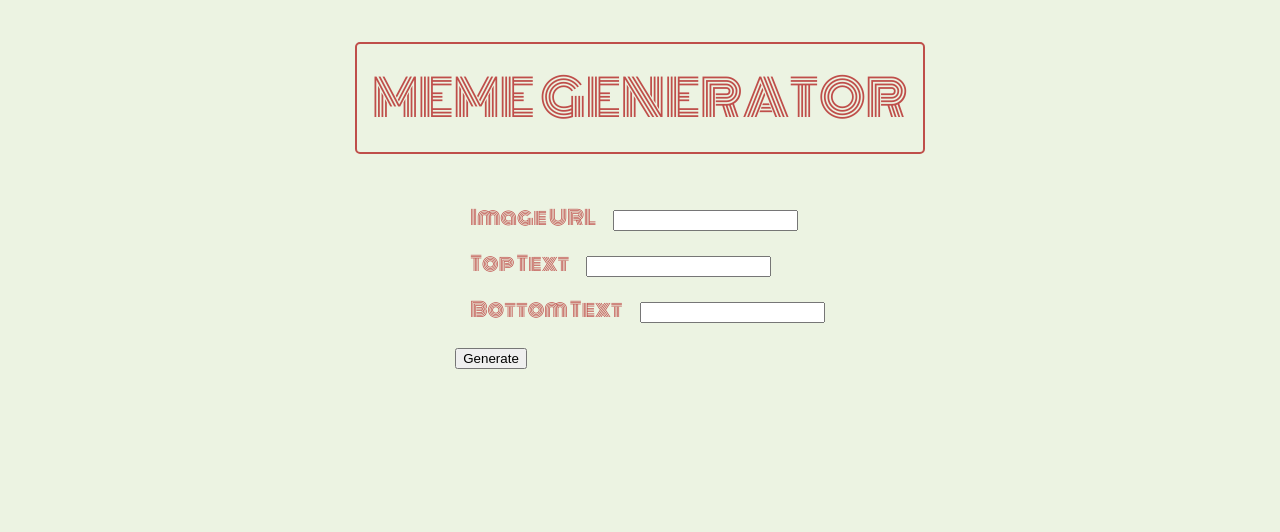
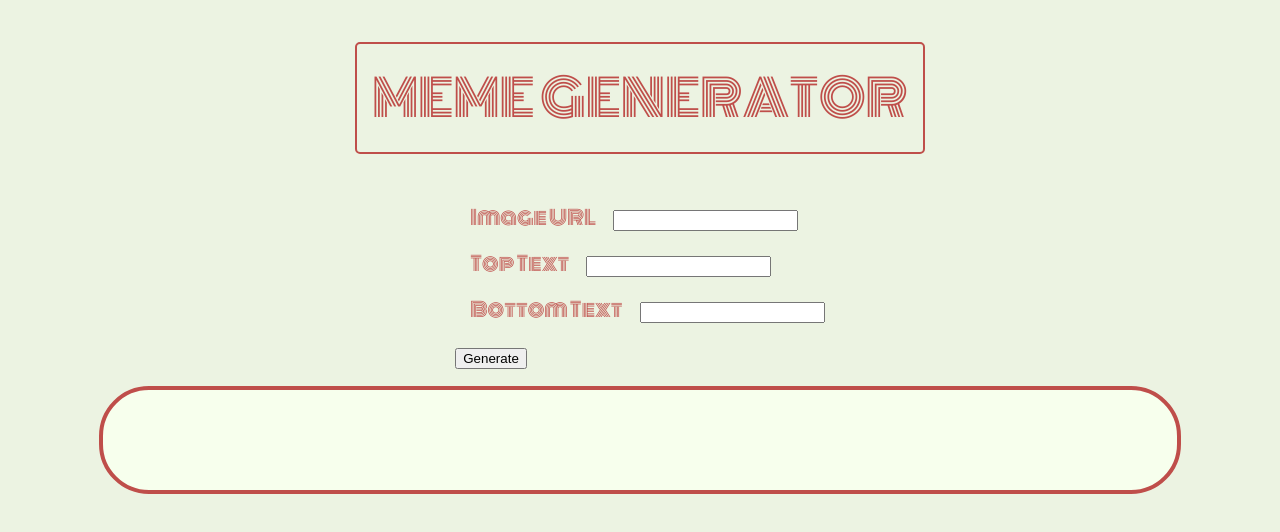
Before and after one commit to essssss/SpringBoard-exercises, a plain HTML site: page 8 Meme Generator/index.html in a window 1280 px wide. Drawn offline with Linux system fonts and the light colour scheme.

Commit message:
background of meme field

```diff
--- a/8 Meme Generator/app.css
+++ b/8 Meme Generator/app.css
@@ -64,12 +64,23 @@ label {
   justify-content: center;
 }
 
+#results {
+  border: solid 4px #bf4e4a;
+  border-radius: 50px;
+  margin: 0 auto;
+  padding-top: 50px;
+  padding-bottom: 50px;
+  width: 85%;
+  background-color: rgb(247, 255, 237);
+}
+
 /* THIS IS OUR MEME */
 #memeDiv {
   display: flex;
   position: relative;
   width: 500px;
   margin: 20px;
+  background-color: rgb(0, 0, 0);
 }
 
 #topTextBox {
@@ -101,3 +112,21 @@ label {
   align-items: center;
   justify-content: space-around;
 }
+
+#memeDiv:hover {
+  opacity: 0.5;
+}
+
+/* #overlay {
+  display: none;
+  position: absolute;
+  width: 100%;
+  height: 100%;
+  background-color: rgba(0, 0, 0, 0.5);
+  z-index: 3;
+  cursor: pointer;
+}
+
+.hover {
+  display: block;
+} */
--- a/8 Meme Generator/app.js
+++ b/8 Meme Generator/app.js
@@ -6,9 +6,9 @@ const results = document.querySelector("#results");
 
 form.addEventListener("submit", function (event) {
   event.preventDefault();
-
   const newMeme = makeMeme(imageURL.value, topText.value, bottomText.value);
   results.appendChild(newMeme);
+  form.reset();
 });
 
 function makeMeme(pic, toptext, bottomtext) {
@@ -30,10 +30,8 @@ function makeMeme(pic, toptext, bottomtext) {
 }
 
 results.addEventListener("click", function (e) {
-  e.target.parentElement.remove();
+  if (e.target.id === "results") {
+  } else {
+    e.target.parentElement.remove();
+  }
 });
-
-// friendList.addEventListener('click', function(e){
-//   if(e.target.tagName === 'BUTTON'){
-//       e.target.parentElement.remove();
-//   }
--- a/8 Meme Generator/index.html
+++ b/8 Meme Generator/index.html
@@ -38,9 +38,7 @@
           </div>
         </form>
       </div>
-      <div id="results">
-        <!-- <img id="memeResult" src="" width="200" height="200" /> -->
-      </div>
+      <div id="results"></div>
     </main>
     <script src="app.js"></script>
   </body>
```
Also changed, not shown: 1 other file.
